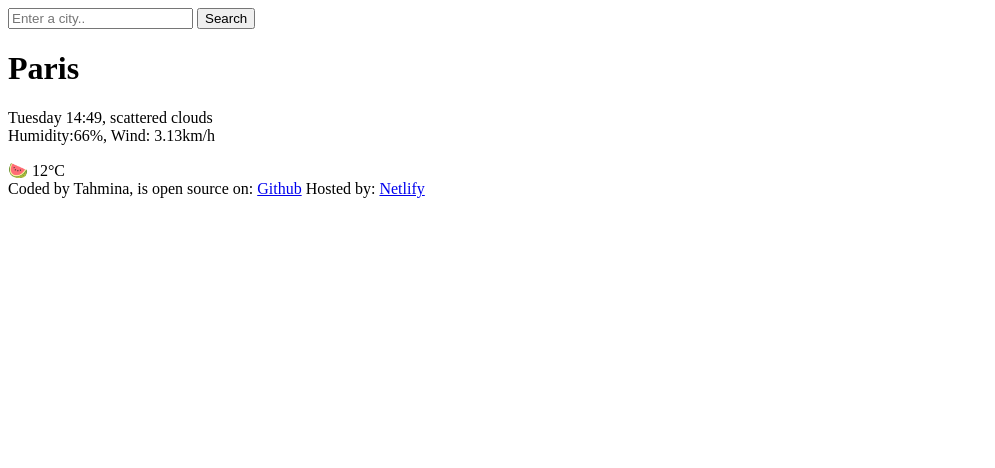
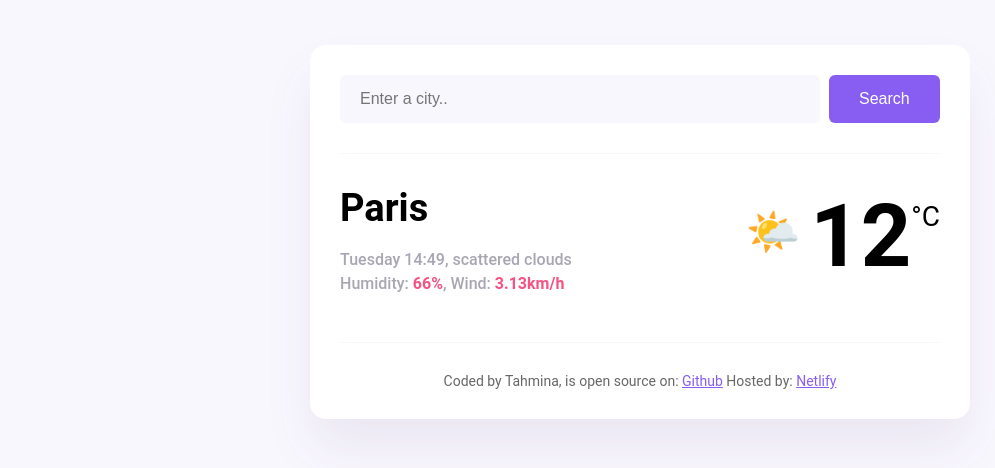
Before and after one commit to TahminaHannan/Vanilla-Weather-Search, a plain HTML site: page index.html in a window 1280 px wide. Shown: the whole page, without its empty margins (0-995 px from the left). Drawn offline with Linux system fonts and the light colour scheme.

Commit message:
Added CSS file and styled main container

```diff
--- a/index.html
+++ b/index.html
@@ -3,26 +3,38 @@
   <head>
     <meta charset="UTF-8" />
     <meta name="viewport" content="width=device-width, initial-scale=1.0" />
+    <link rel="stylesheet" href="src/style.css" />
     <title>Vanilla Weather Search</title>
   </head>
   <body>
+    <div class="weather-app">
       <header>
-      <form>
-        <input type="Search" placeholder="Enter a city.." required />
-        <input type="submit" value="Search" />
+        <form class="search-form">
+          <input
+            type="search"
+            placeholder="Enter a city.."
+            required
+            class="search-form-input"
+          />
+          <input type="submit" value="Search" class="search-form-button" />
         </form>
       </header>
-
       <main>
+        <div class="weather-app-data">
           <div>
-        <h1>Paris</h1>
-        <p>
+            <h1 class="weather-app-city">Paris</h1>
+            <p class="weather-app-details">
               Tuesday 14:49, scattered clouds
               <br />
-          Humidity:66%, Wind: 3.13km/h
+              Humidity: <strong>66%</strong>, Wind: <strong>3.13km/h</strong>
             </p>
           </div>
-      <div>🍉 12°C</div>
+          <div class="weather-app-temperature-container">
+            <div class="weather-app-icon">🌤️</div>
+            <div class="weather-app-temperature">12</div>
+            <div class="weatehr-app-unit">°C</div>
+          </div>
+        </div>
       </main>
 
     <footer>
--- /dev/null
+++ b/src/style.css
@@ -0,0 +1,95 @@
+body {
+  background-color: #f9f7fe;
+  font-family: "Roboto", sans-serif;
+}
+
+a {
+  color: #885df1;
+}
+
+.weather-app {
+  background: white;
+  max-width: 600px;
+  margin: 45px auto;
+  box-shadow: 0 30px 50px rgba(65, 50, 100, 0.08);
+  border-radius: 16px;
+  padding: 30px;
+}
+
+header {
+  border-bottom: 1px solid #f9f7fe;
+  padding: 0 0 30px 0;
+}
+
+.search-form-input {
+  background-color: #f9f7fe;
+  border: none;
+  border-radius: 6px;
+  width: 80%;
+  font-size: 16px;
+  padding: 15px 20px;
+}
+
+.search-form-button {
+  background: #885df1;
+  padding: 15px 30px;
+  border: none;
+  font-size: 16px;
+  margin-left: 5px;
+  border-radius: 6px;
+  color: white;
+}
+
+main {
+  padding: 30px 0;
+}
+
+.weather-app-data {
+  display: flex;
+  justify-content: space-between;
+}
+
+.weather-app-city {
+  margin: 0;
+  font-size: 38px;
+  line-height: 48px;
+}
+
+.weather-app-details {
+  font-size: 16px;
+  color: rgba(39, 33, 66, 0.4);
+  line-height: 24px;
+  font-weight: 500;
+}
+
+.weather-app-details strong {
+  color: #f65282;
+}
+
+.weather-app-temperature-container {
+  display: flex;
+}
+
+.weather-app-icon {
+  font-size: 44px;
+  margin-top: 22px;
+}
+
+.weather-app-temperature {
+  font-size: 88px;
+  margin-left: 10px;
+  font-weight: bold;
+}
+
+.weatehr-app-unit {
+  margin-top: 16px;
+  font-size: 28px;
+}
+
+footer {
+  border-top: 1px solid #f9f7fe;
+  padding: 30px 0 0 0;
+  text-align: center;
+  font-size: 14px;
+  color: rgba(0, 0, 0, 0.6);
+}
```
Lines whose indentation alone changed are shown as unchanged.
